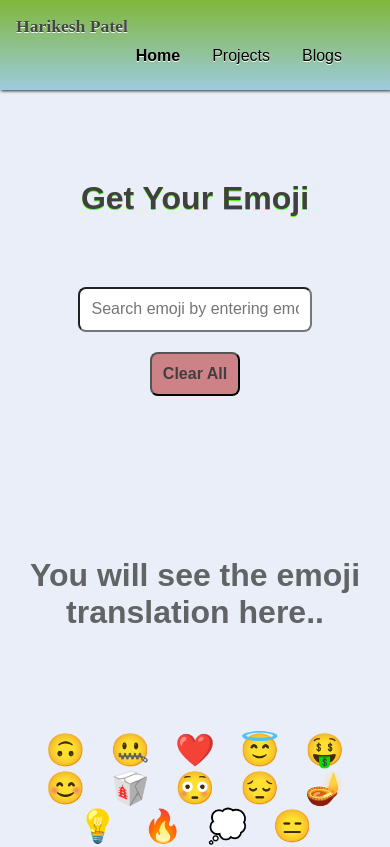
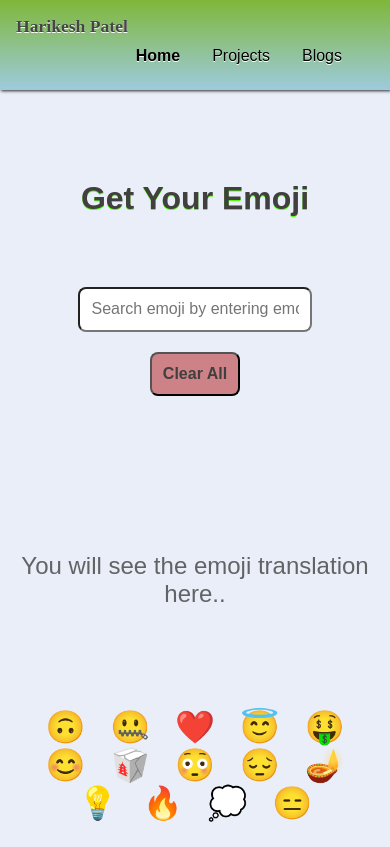
Before and after one commit to kumarharikesh/Emoji-Interpreter, a React (Create React App) app: page / in a window 390 px wide. Shown: the top 847 px of the page. Built offline with nearby package versions, Linux system fonts and the light colour scheme; a web font is replaced by a local one.

Commit message:
Update styles.css

```diff
--- a/src/styles.css
+++ b/src/styles.css
@@ -20,18 +20,26 @@
     text-shadow: 0 1px 0 rgb(77, 255, 12);
     color: rgb(65, 63, 63);
   }
-  #flexbox {
+#flexbox {
     margin: 10px;
     margin-bottom: 50px;
     display: flex;
     justify-content: center;
     flex-flow: wrap;
-  }
-  #meaning {
+}
+#meaning {
     margin-bottom: 50px;
     font-weight: bold;
     color: #626364;
-  }
+}
+/* Media Query for smaller screens */
+@media (max-width: 600px) {
+    #meaning {
+        font-weight: 400;
+        font-size: 1.5rem;
+    }
+}
+
   /** Header css **/
   @import url("https://fonts.googleapis.com/css2?family=Montserrat:wght@400;700&display=swap");
   body {
```
